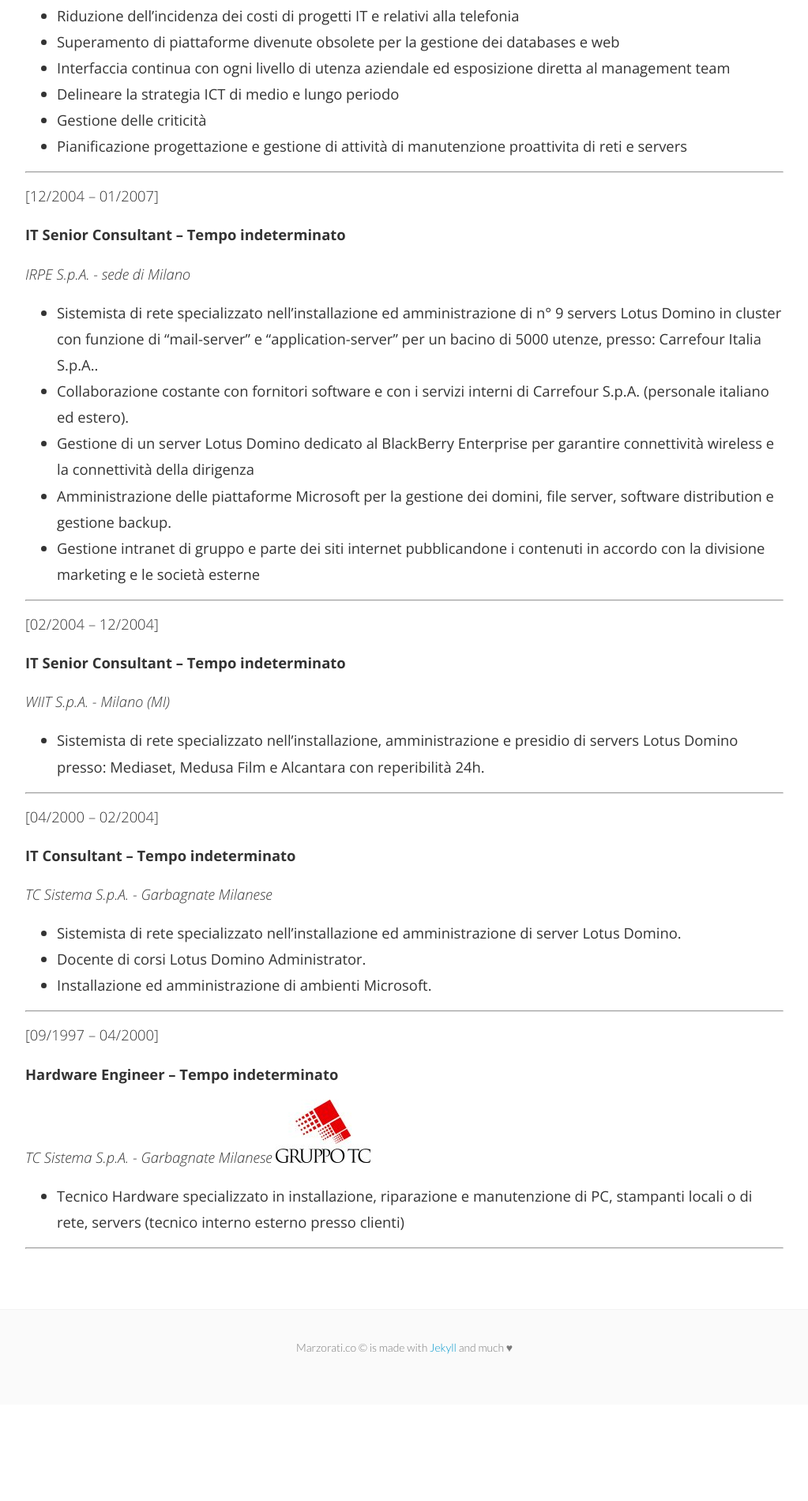
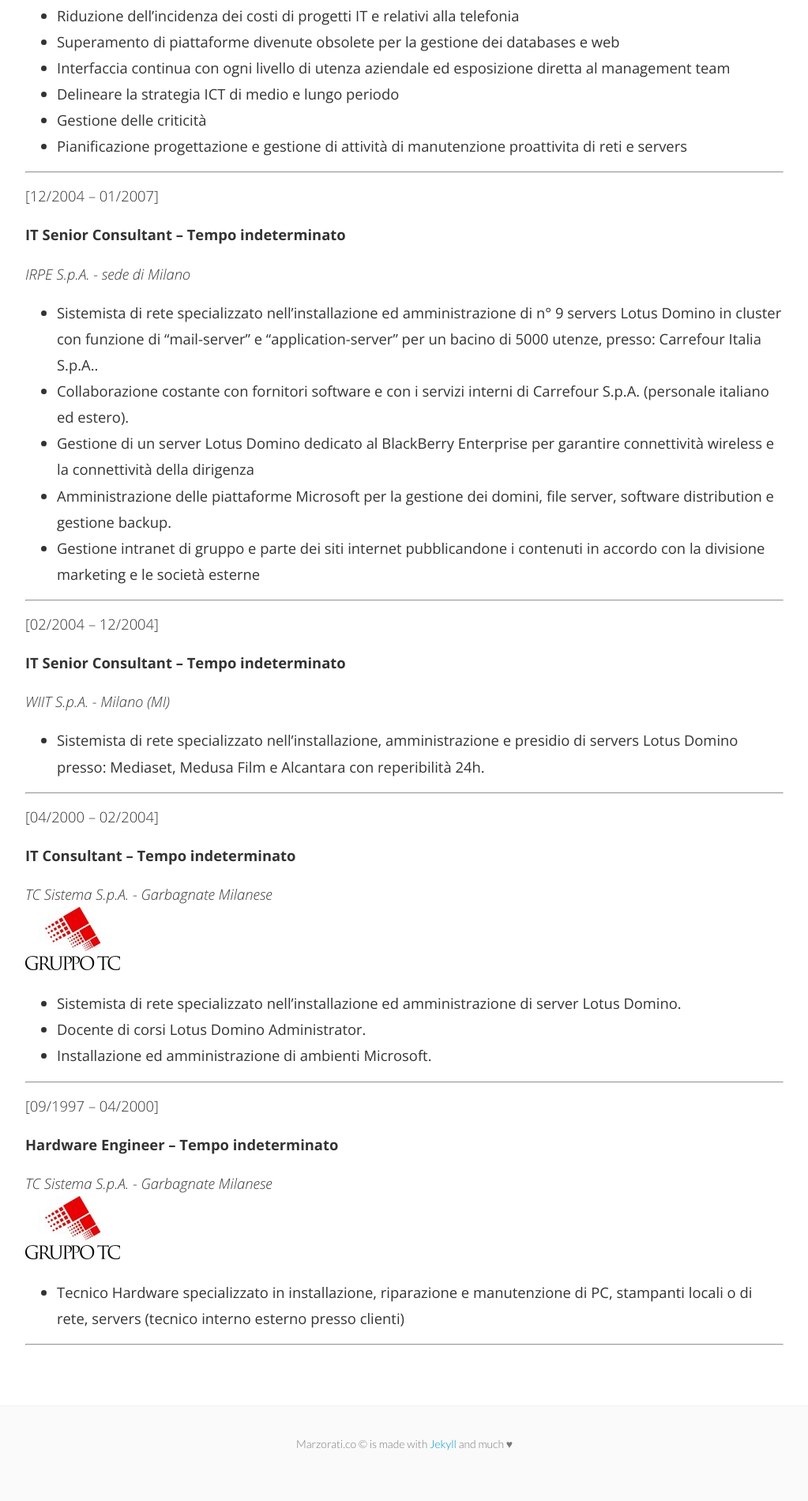
Before and after one commit to marste/Blog, a Jekyll site: the page built from curriculum-vitae.md, in a window 1280 px wide. Shown: the part 1815-3715 px from the top of the page at 79% size, without its empty margins (128-1151 px from the left). Built offline with Jekyll 4.4.1, drawn with Linux system fonts in a browser that asks for light colours; nearby versions of some CDN libraries; Markdown is read by kramdown in place of the engine named in the settings; before the commit the page ends 3593 px from its top, so only the background shows below that.

Commit message:
Added new post

```diff
--- a/curriculum-vitae.md
+++ b/curriculum-vitae.md
@@ -89,7 +89,7 @@
 **IT Consultant – Tempo indeterminato**
 
 *TC Sistema S.p.A. - Garbagnate Milanese*
-
+![tc_sistema](http://marzorati.co/images/tc_sistema.jpg)
 
 * Sistemista di rete specializzato nell’installazione ed amministrazione di server Lotus Domino.
 * Docente di corsi Lotus Domino Administrator.
@@ -101,7 +101,8 @@
 
 **Hardware Engineer – Tempo indeterminato**
 
-*TC Sistema S.p.A. - Garbagnate Milanese* ![tc_sistema](http://marzorati.co/images/tc_sistema.jpg)
+*TC Sistema S.p.A. - Garbagnate Milanese*
+![tc_sistema](http://marzorati.co/images/tc_sistema.jpg)
 
 * Tecnico Hardware specializzato in installazione, riparazione e manutenzione di PC, stampanti locali o di rete, servers (tecnico interno esterno presso clienti)
 
```
